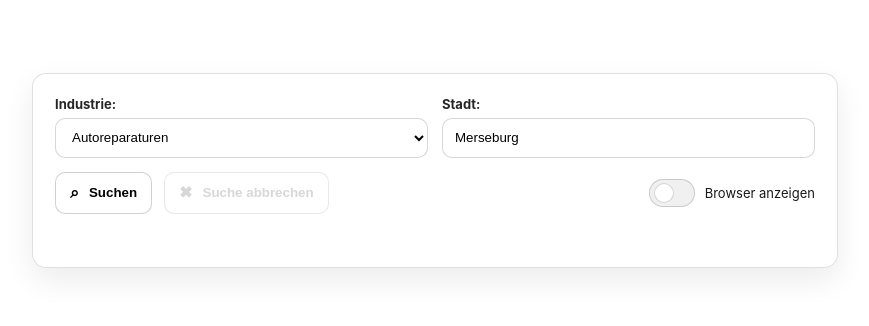
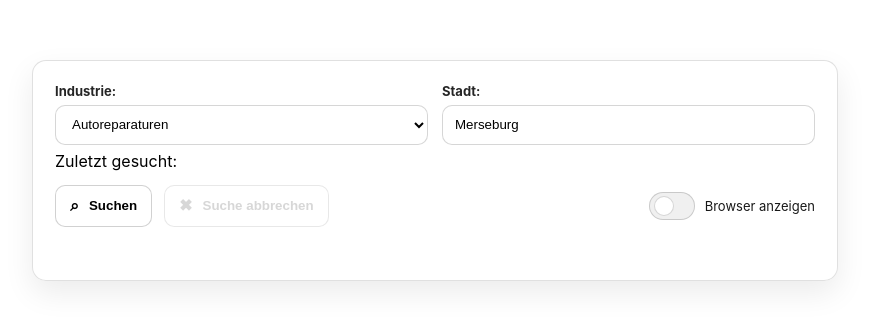
Before and after one commit to alexiiko/website-lead-automation, a Svelte app in the folder frontend/: page / in a window 1280 px wide. Shown: the part 230-556 px from the top of the page, without its empty margins (205-1074 px from the left). Built offline with nearby package versions, Linux system fonts and the light colour scheme.

Commit message:
added feature that shows the last searched industry

```diff
--- a/frontend/src/App.svelte
+++ b/frontend/src/App.svelte
@@ -6,6 +6,8 @@
   import data from "./data.json"
   let availableIndustries = data[1].industries
   let selectedIndustry = "Autoreparaturen"
+
+  let lastSearchedIndustry = retrieveLastSearchedIndustry()
 
   let statusText = ""
   let statusTextScreenshots = ""
@@ -47,15 +49,17 @@
   }
 
   function saveLastSearchedIndustry() {
-
+    data[2].last_searched_industry = selectedIndustry
   }
 
   function retrieveLastSearchedIndustry() {
-
+    return data[2].last_searched_industry
   }
 
   async function main() {
     await ResetScreenshotsDir()
+    saveLastSearchedIndustry()
+    lastSearchedIndustry = retrieveLastSearchedIndustry()
     statusText = ""
     statusTextScreenshots = ""
     statusTextUrls = ""
@@ -96,6 +100,7 @@
               <option value={industry}>{industry}</option>
             {/each}
           </select>
+          <label for="industries-select">Zuletzt gesucht: {lastSearchedIndustry}</label>
         </div>
 
         <div class="field">
```
